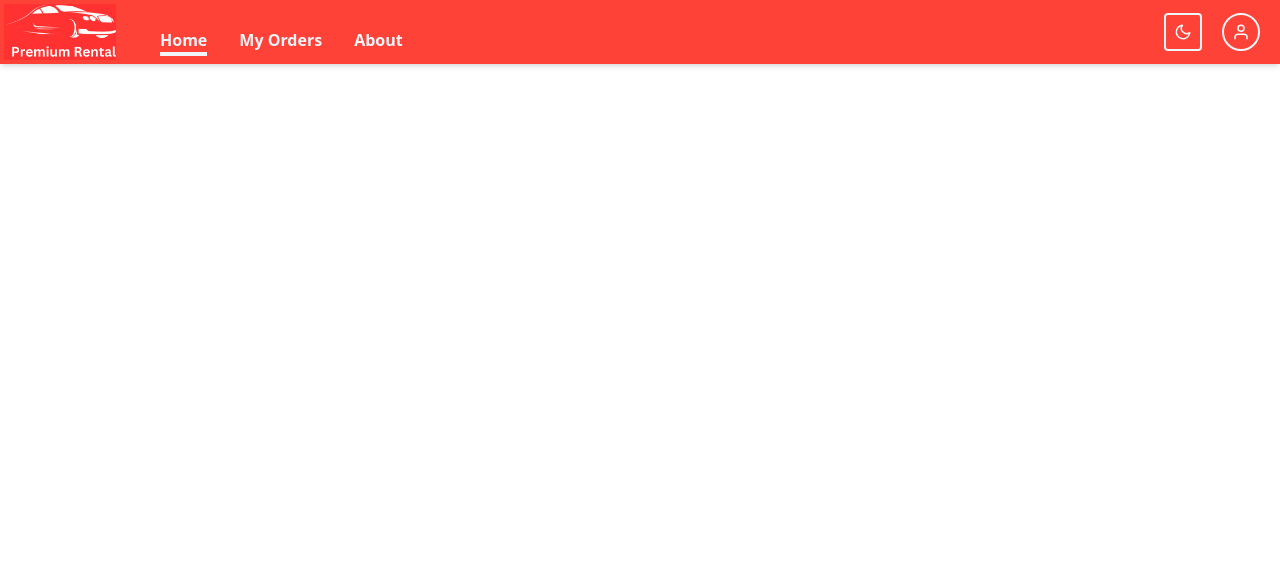
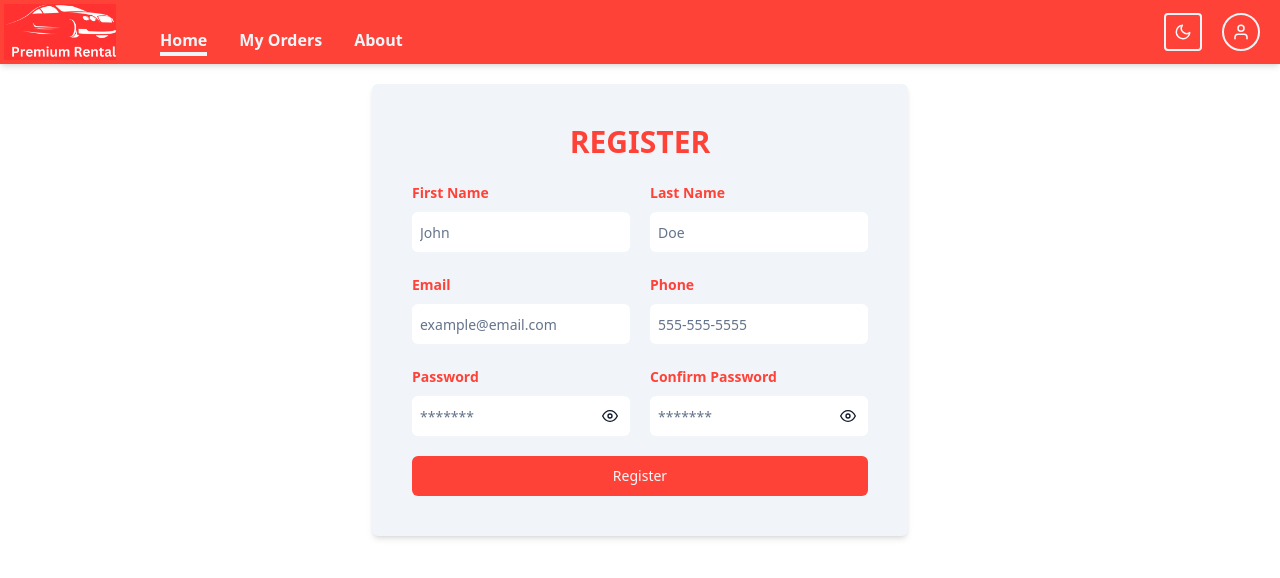
Before and after one commit to Noam-Moskowitz/Premium-Cars, a React (Vite) app in the folder frontend/: page /user/register in a window 1280 px wide. Shown: the top 578 px of the page. Built offline with nearby package versions, Linux system fonts and the light colour scheme.

Commit message:
added log in and register form

```diff
--- a/frontend/src/components/forms/LogInForm.tsx
+++ b/frontend/src/components/forms/LogInForm.tsx
@@ -5,6 +5,7 @@ import { zodResolver } from "@hookform/resolvers/zod";
 import { Form, FormControl, FormField, FormItem, FormLabel, FormMessage } from "../ui/form";
 import { Button } from "../ui/button";
 import { Input } from "../ui/input";
+import PasswordInput from "../ui/PasswordInput";
 
 const formSchema = z.object({
   email: z.string().email("Please enter a valid email address"),
@@ -63,12 +64,7 @@ const LogInForm = () => {
             <FormItem>
               <FormLabel className="text-primary font-bold">Password</FormLabel>
               <FormControl>
-                <Input
-                  type="password"
-                  {...field}
-                  className="border-0 p-2 w-full"
-                  placeholder="*******"
-                />
+                <PasswordInput value={field.value} onChange={field.onChange} />
               </FormControl>
               <FormMessage className="text-primary" />
             </FormItem>
--- /dev/null
+++ b/frontend/src/components/forms/RegisterForm.tsx
@@ -0,0 +1,169 @@
+import React from "react";
+import { z } from "zod";
+import { useForm } from "react-hook-form";
+import { zodResolver } from "@hookform/resolvers/zod";
+import { Form, FormControl, FormField, FormItem, FormLabel, FormMessage } from "../ui/form";
+import { Button } from "../ui/button";
+import { Input } from "../ui/input";
+import PasswordInput from "../ui/PasswordInput";
+
+const formSchema = z
+  .object({
+    firstName: z.string().min(1, "First name is required"),
+    lastName: z.string().min(1, "Last name is required"),
+    email: z.string().email("Please enter a valid email address"),
+    phone: z.string().min(10, "Please enter a valid phone number"),
+    password: z
+      .string()
+      .min(8, "Password must be at least 8 characters long")
+      .regex(/[A-Z]/, "Password must contain at least one uppercase letter")
+      .regex(/\d/, "Password must contain at least one number")
+      .regex(/[\W_]/, "Password must contain at least one special character"),
+    confirmPassword: z.string(),
+  })
+  .refine((data) => data.password === data.confirmPassword, {
+    message: "Passwords must match",
+    path: ["confirmPassword"],
+  });
+
+const RegisterForm = () => {
+  const form = useForm({
+    resolver: zodResolver(formSchema),
+    defaultValues: {
+      firstName: "",
+      lastName: "",
+      email: "",
+      phone: "",
+      password: "",
+      confirmPassword: "",
+    },
+  });
+
+  const onSubmit = (data: any) => {
+    console.log(data);
+  };
+
+  return (
+    <Form {...form}>
+      <form
+        onSubmit={form.handleSubmit(onSubmit)}
+        className="bg-accent p-10 rounded-md flex flex-col gap-5 shadow-md mt-5 w-2/3 md:w-auto"
+      >
+        <h1 className="text-primary text-center font-bold text-3xl uppercase">Register</h1>
+        <div className="flex flex-col md:flex-row gap-5 justify-between">
+          {/* First Name Field */}
+          <FormField
+            control={form.control}
+            name="firstName"
+            render={({ field }) => (
+              <FormItem className="w-full">
+                <FormLabel className="text-primary font-bold">First Name</FormLabel>
+                <FormControl>
+                  <Input
+                    type="text"
+                    {...field}
+                    className="border-0 p-2 w-full"
+                    placeholder="John"
+                  />
+                </FormControl>
+                <FormMessage className="text-primary" />
+              </FormItem>
+            )}
+          />
+
+          {/* Last Name Field */}
+          <FormField
+            control={form.control}
+            name="lastName"
+            render={({ field }) => (
+              <FormItem className="w-full">
+                <FormLabel className="text-primary font-bold">Last Name</FormLabel>
+                <FormControl>
+                  <Input type="text" {...field} className="border-0 p-2 w-full" placeholder="Doe" />
+                </FormControl>
+                <FormMessage className="text-primary" />
+              </FormItem>
+            )}
+          />
+        </div>
+        <div className="flex flex-col md:flex-row gap-5 justify-between">
+          {/* Email Field */}
+          <FormField
+            control={form.control}
+            name="email"
+            render={({ field }) => (
+              <FormItem className="w-full">
+                <FormLabel className="text-primary font-bold">Email</FormLabel>
+                <FormControl>
+                  <Input
+                    type="email"
+                    {...field}
+                    className="border-0 p-2 w-full"
+                    placeholder="example@email.com"
+                  />
+                </FormControl>
+                <FormMessage className="text-primary" />
+              </FormItem>
+            )}
+          />
+
+          {/* Phone Field */}
+          <FormField
+            control={form.control}
+            name="phone"
+            render={({ field }) => (
+              <FormItem className="w-full">
+                <FormLabel className="text-primary font-bold">Phone</FormLabel>
+                <FormControl>
+                  <Input
+                    type="text"
+                    {...field}
+                    className="border-0 p-2 w-full"
+                    placeholder="555-555-5555"
+                  />
+                </FormControl>
+                <FormMessage className="text-primary" />
+              </FormItem>
+            )}
+          />
+        </div>
+        <div className="flex flex-col md:flex-row gap-5 justify-between">
+          {/* Password Field */}
+          <FormField
+            control={form.control}
+            name="password"
+            render={({ field }) => (
+              <FormItem className="w-full">
+                <FormLabel className="text-primary font-bold">Password</FormLabel>
+                <FormControl>
+                  <PasswordInput value={field.value} onChange={field.onChange} />
+                </FormControl>
+                <FormMessage className="text-primary" />
+              </FormItem>
+            )}
+          />
+
+          {/* Confirm Password Field */}
+          <FormField
+            control={form.control}
+            name="confirmPassword"
+            render={({ field }) => (
+              <FormItem className="w-full">
+                <FormLabel className="text-primary font-bold">Confirm Password</FormLabel>
+                <FormControl>
+                  <PasswordInput value={field.value} onChange={field.onChange} />
+                </FormControl>
+                <FormMessage className="text-primary" />
+              </FormItem>
+            )}
+          />
+        </div>
+
+        {/* Submit Button */}
+        <Button type="submit">Register</Button>
+      </form>
+    </Form>
+  );
+};
+
+export default RegisterForm;
--- a/frontend/src/components/navigation/UserDropdown.tsx
+++ b/frontend/src/components/navigation/UserDropdown.tsx
@@ -28,7 +28,11 @@ const UserDropdown = () => {
       icon: <HiArrowRightEndOnRectangle size={18} />,
       action: () => navigate(`user/login/`),
     },
-    { label: `Register`, icon: <HiOutlineUserPlus size={18} /> },
+    {
+      label: `Register`,
+      icon: <HiOutlineUserPlus size={18} />,
+      action: () => navigate("user/register"),
+    },
   ];
   const [dropdownMenuContent, setDropdownMenuContent] = useState<IDropDown[]>(signedOutMenu);
 
--- /dev/null
+++ b/frontend/src/components/ui/PasswordInput.tsx
@@ -0,0 +1,32 @@
+import React, { useState } from "react";
+import { Input } from "./input";
+import { FiEye, FiEyeOff } from "react-icons/fi";
+
+interface PasswordInputProps {
+  value: string;
+  onChange: (...event: any[]) => void;
+}
+
+const PasswordInput: React.FC<PasswordInputProps> = ({ value, onChange }) => {
+  const [passwordVisible, setPasswordVisible] = useState(false);
+
+  return (
+    <div className="relative">
+      <Input
+        type={passwordVisible ? "text" : "password"}
+        className="border-0 p-2 w-full"
+        placeholder="*******"
+        value={value}
+        onChange={onChange}
+      />
+      <div
+        className="absolute right-3 top-1/2 transform -translate-y-1/2 cursor-pointer"
+        onClick={() => setPasswordVisible(!passwordVisible)}
+      >
+        {passwordVisible ? <FiEyeOff /> : <FiEye />}
+      </div>
+    </div>
+  );
+};
+
+export default PasswordInput;
--- /dev/null
+++ b/frontend/src/pages/RegisterPage.tsx
@@ -0,0 +1,12 @@
+import RegisterForm from "@/components/forms/RegisterForm";
+import React from "react";
+
+const RegisterPage = () => {
+  return (
+    <div className="size-full flex items-center justify-center">
+      <RegisterForm />
+    </div>
+  );
+};
+
+export default RegisterPage;
--- a/frontend/src/routes/MainRouter.tsx
+++ b/frontend/src/routes/MainRouter.tsx
@@ -2,6 +2,7 @@ import About from "@/pages/About";
 import Home from "@/pages/Home";
 import LogInPage from "@/pages/LogInPage";
 import MyOrders from "@/pages/MyOrders";
+import Register from "@/pages/RegisterPage";
 import RentCarPage from "@/pages/RentCarPage";
 import React from "react";
 import { Route, Routes } from "react-router-dom";
@@ -14,6 +15,7 @@ const MainRouter = () => {
       <Route path="/about" element={<About />} />
       <Route path="/cars/rent/" element={<RentCarPage />} />
       <Route path="/user/login" element={<LogInPage />} />
+      <Route path="/user/register" element={<Register />} />
     </Routes>
   );
 };
```
